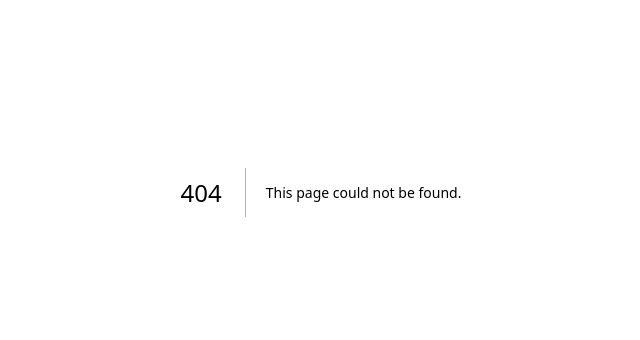
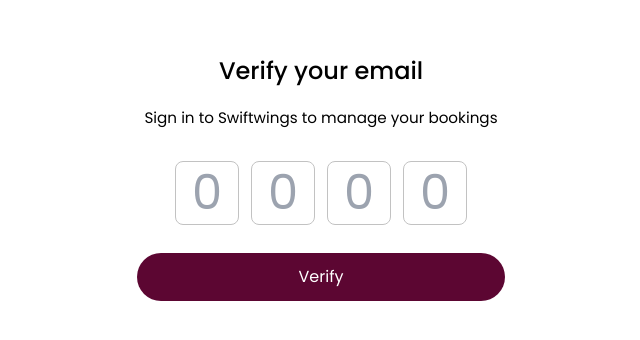
Before and after one commit to adediresolomon234/Swiftwingsv2, a Next.js app: page /verify in a window 1280 px wide. Before the commit this address had no page. Shown: the part 208-548 px from the top of the page, without its empty margins (319-959 px from the left). Built offline with nearby package versions, Linux system fonts and the light colour scheme.

Commit message:
verify page

```diff
--- a/app/sign-in/page.jsx
+++ b/app/sign-in/page.jsx
@@ -16,7 +16,7 @@ const spaceGrotesk = Space_Grotesk({
 
 const SignIn = () => {
   return (
-    <main className="flex justify-center items-center min-h-[100vh]">
+    <main className="flex justify-center items-center min-h-[100vh] m-5">
       <div className="max-w-sm w-full p-2">
         <p className="text-center text-2xl font-medium">Sign In</p>
         <p className="text-center mt-5 mb-8 text-[0.95rem]">
--- /dev/null
+++ b/app/verify/page.jsx
@@ -0,0 +1,134 @@
+"use client";
+import { useEffect, useRef, useState } from "react";
+import Button from "../components/Button";
+
+const VerifyPage = () => {
+  const [inputNum, setInputNum] = useState(1);
+  const [verifyCode, setVerifyCode] = useState([0, 0, 0, 0]);
+  const firstInput = useRef(null);
+  const secondInput = useRef(null);
+  const thirdInput = useRef(null);
+  const fourthInput = useRef(null);
+  console.log(verifyCode);
+
+  useEffect(() => {
+    inputNum === 1
+      ? firstInput.current.focus()
+      : inputNum === 2
+      ? secondInput.current.focus()
+      : inputNum === 3
+      ? thirdInput.current.focus()
+      : fourthInput.current.focus();
+  }, [inputNum]);
+
+  return (
+    <main className="flex justify-center items-center min-h-[100vh]">
+      <div className="max-w-sm w-full p-2">
+        <p className="text-center text-2xl font-medium">Verify your email</p>
+        <p className="text-center mt-5 mb-8 text-[0.95rem]">
+          Sign in to Swiftwings to manage your bookings
+        </p>
+        <div className="flex gap-3 justify-center">
+          <input
+            type="text"
+            className="border border-swGray300 text-swGray300 rounded-lg h-16 w-16 text-5xl text-center focus:outline-none"
+            placeholder="0"
+            maxLength={1}
+            ref={firstInput}
+            onChange={(e) => {
+              if (e.target.value.length > 0) {
+                console.log();
+                setInputNum(2);
+                setVerifyCode((prevArray) =>
+                  prevArray.map((item, index) =>
+                    index === 0 ? e.target.value : item
+                  )
+                );
+              } else {
+                setVerifyCode((prevArray) =>
+                  prevArray.map((item, index) => (index === 0 ? 0 : item))
+                );
+                setInputNum(1);
+              }
+            }}
+          />
+          <input
+            type="text"
+            className="border border-swGray300 text-swGray300 rounded-lg h-16 w-16 text-5xl text-center focus:outline-none"
+            placeholder="0"
+            maxLength={1}
+            ref={secondInput}
+            onChange={(e) => {
+              if (e.target.value.length > 0) {
+                setVerifyCode((prevArray) =>
+                  prevArray.map((item, index) =>
+                    index === 1 ? e.target.value : item
+                  )
+                );
+                setInputNum(3);
+              } else {
+                setVerifyCode((prevArray) =>
+                  prevArray.map((item, index) => (index === 1 ? 0 : item))
+                );
+                setInputNum(1);
+              }
+            }}
+          />
+          <input
+            type="text"
+            className="border border-swGray300 text-swGray300 rounded-lg h-16 w-16 text-5xl text-center focus:outline-none"
+            placeholder="0"
+            maxLength={1}
+            ref={thirdInput}
+            onChange={(e) => {
+              // e.target.value.length > 0 ? setInputNum(4) : setInputNum(2)
+              if (e.target.value.length > 0) {
+                setInputNum(4);
+                setVerifyCode((prevArray) =>
+                  prevArray.map((item, index) =>
+                    index === 2 ? e.target.value : item
+                  )
+                );
+              } else {
+                setVerifyCode((prevArray) =>
+                  prevArray.map((item, index) => (index === 2 ? 0 : item))
+                );
+                setInputNum(2);
+              }
+            }}
+          />
+          <input
+            type="text"
+            className="border border-swGray300 text-swGray300 rounded-lg h-16 w-16 text-5xl text-center focus:outline-none"
+            placeholder="0"
+            maxLength={1}
+            ref={fourthInput}
+            onChange={(e) => {
+              if (e.target.value.length > 0) {
+                setInputNum(4);
+                setVerifyCode((prevArray) =>
+                  prevArray.map((item, index) =>
+                    index === 3 ? e.target.value : item
+                  )
+                );
+              } else {
+                setVerifyCode((prevArray) =>
+                  prevArray.map((item, index) => (index === 3 ? 0 : item))
+                );
+                setInputNum(3);
+              }
+            }}
+          />
+        </div>
+        <div className="my-7 flex flex-col gap-3">
+          <Button
+            label={"Verify"}
+            bgColor={"bg-swPrimary500 text-white w-full"}
+          />
+        </div>
+      </div>
+    </main>
+  );
+};
+
+export default VerifyPage;
```
Also changed, not shown: 1 other file (tests, documents, lock files or other folders).
